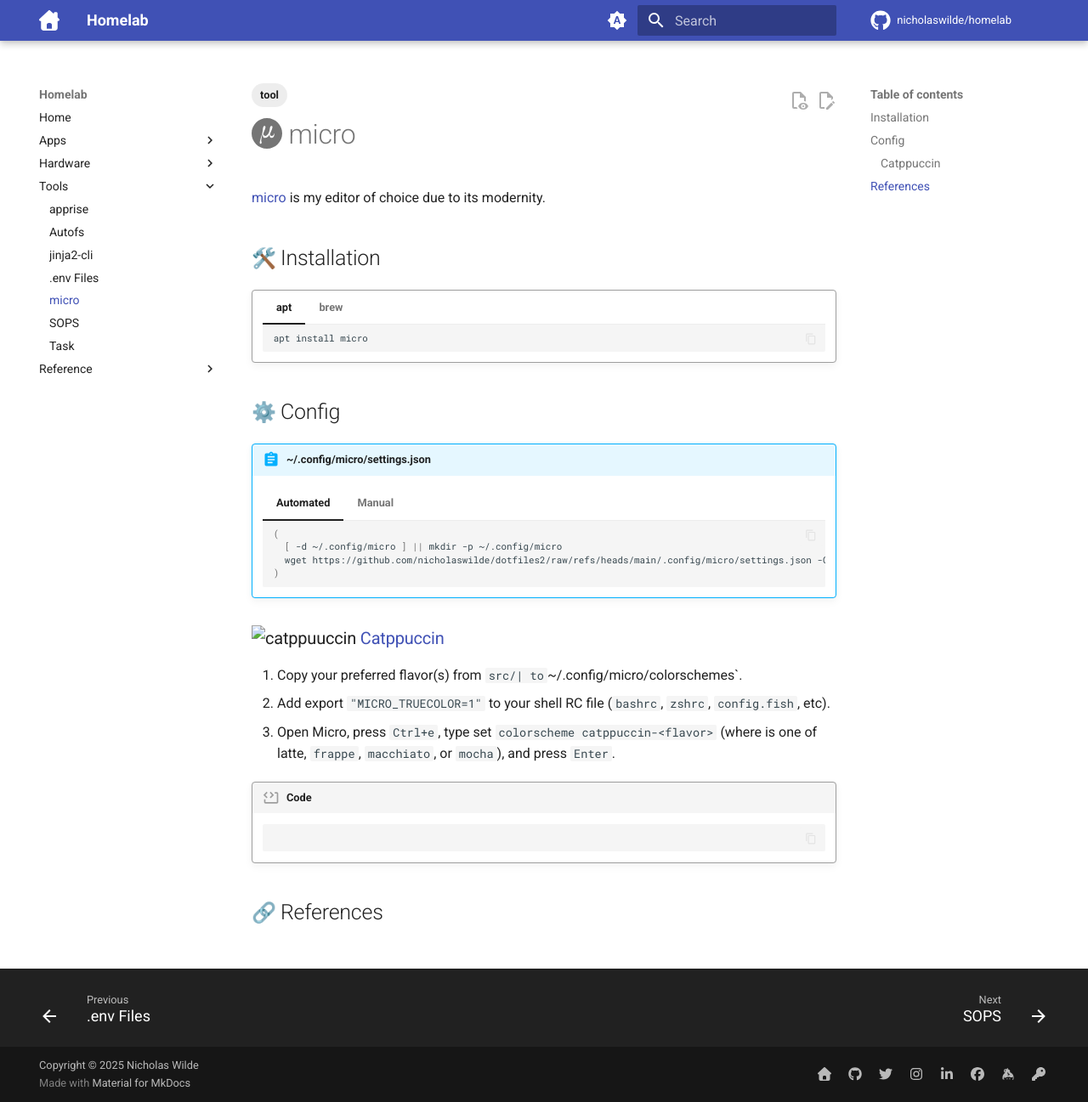
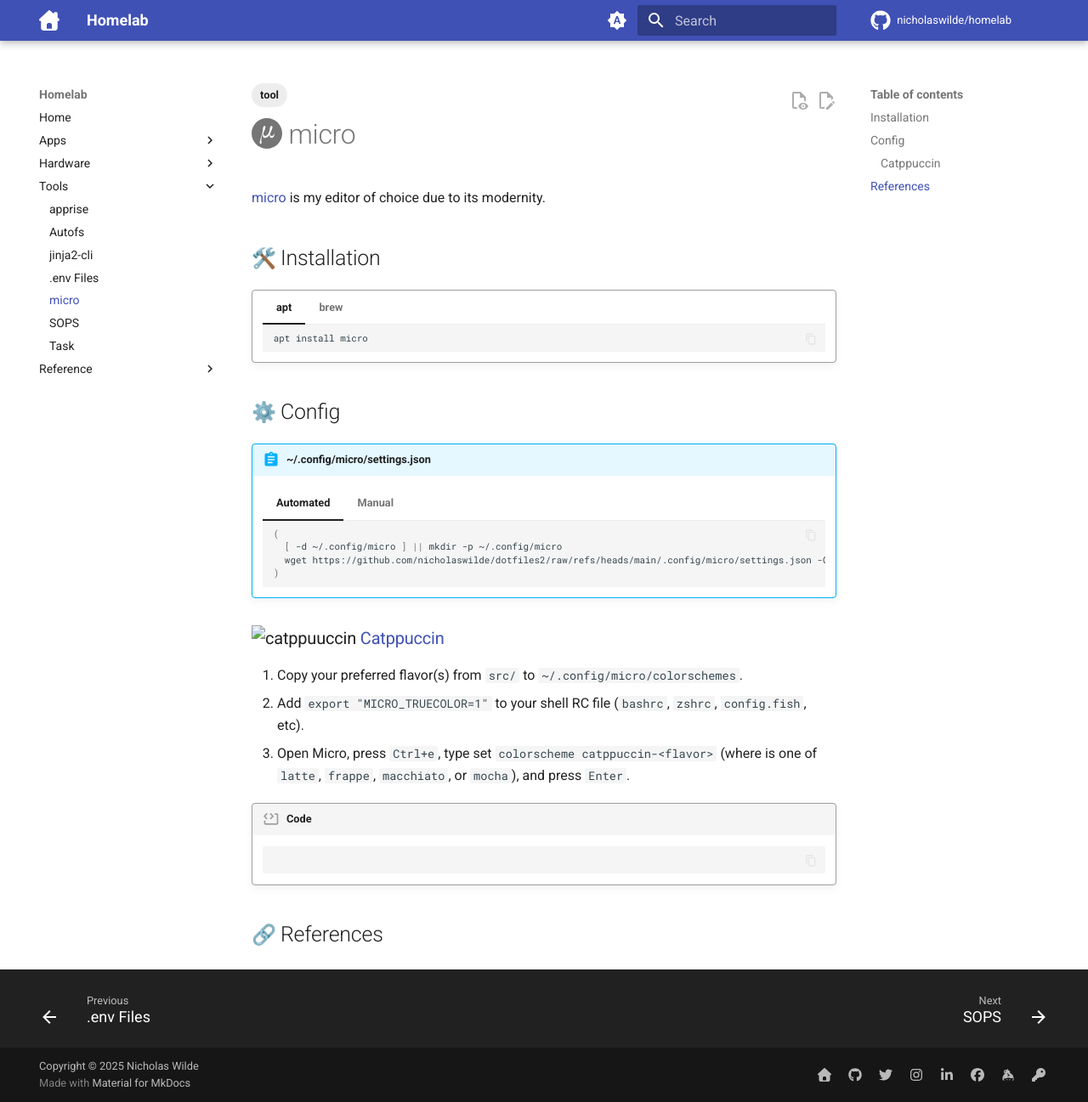
Before and after one commit to nicholaswilde/homelab, an MkDocs documentation site: the page built from docs/tools/micro.md, in a window 1280 px wide and 1297 px high. Shown: the whole window at 85% size. Built offline with MkDocs 1.6.1 and Material for MkDocs 9.7.7, drawn with Linux system fonts in a browser that asks for light colours; emoji names are drawn with the system emoji font; comment, search, counter and statistics services are not loaded.

````diff
--- a/docs/tools/micro.md
+++ b/docs/tools/micro.md
@@ -43,11 +43,12 @@ tags:
         set tabsize 2
         set tabtospaces "true"
         ```
+
 ### ![catppuuccin](https://raw.githubusercontent.com/catppuccin/website/refs/heads/main/public/favicon.png){ width="24" } [Catppuccin][2]
 
-1. Copy your preferred flavor(s) from `src/| to `~/.config/micro/colorschemes`.
-2. Add export `"MICRO_TRUECOLOR=1"` to your shell RC file (`bashrc`, `zshrc`, `config.fish`, etc).
-3. Open Micro, press `Ctrl+e`, type set `colorscheme catppuccin-<flavor>` (where <flavor> is one of latte, `frappe`, `macchiato`, or `mocha`), and press `Enter`.
+1. Copy your preferred flavor(s) from `src/` to `~/.config/micro/colorschemes`.
+2. Add `export "MICRO_TRUECOLOR=1"` to your shell RC file (`bashrc`, `zshrc`, `config.fish`, etc).
+3. Open Micro, press `Ctrl+e`, type set `colorscheme catppuccin-<flavor>` (where <flavor> is one of `latte`, `frappe`, `macchiato`, or `mocha`), and press `Enter`.
 
 !!! code
 
````
